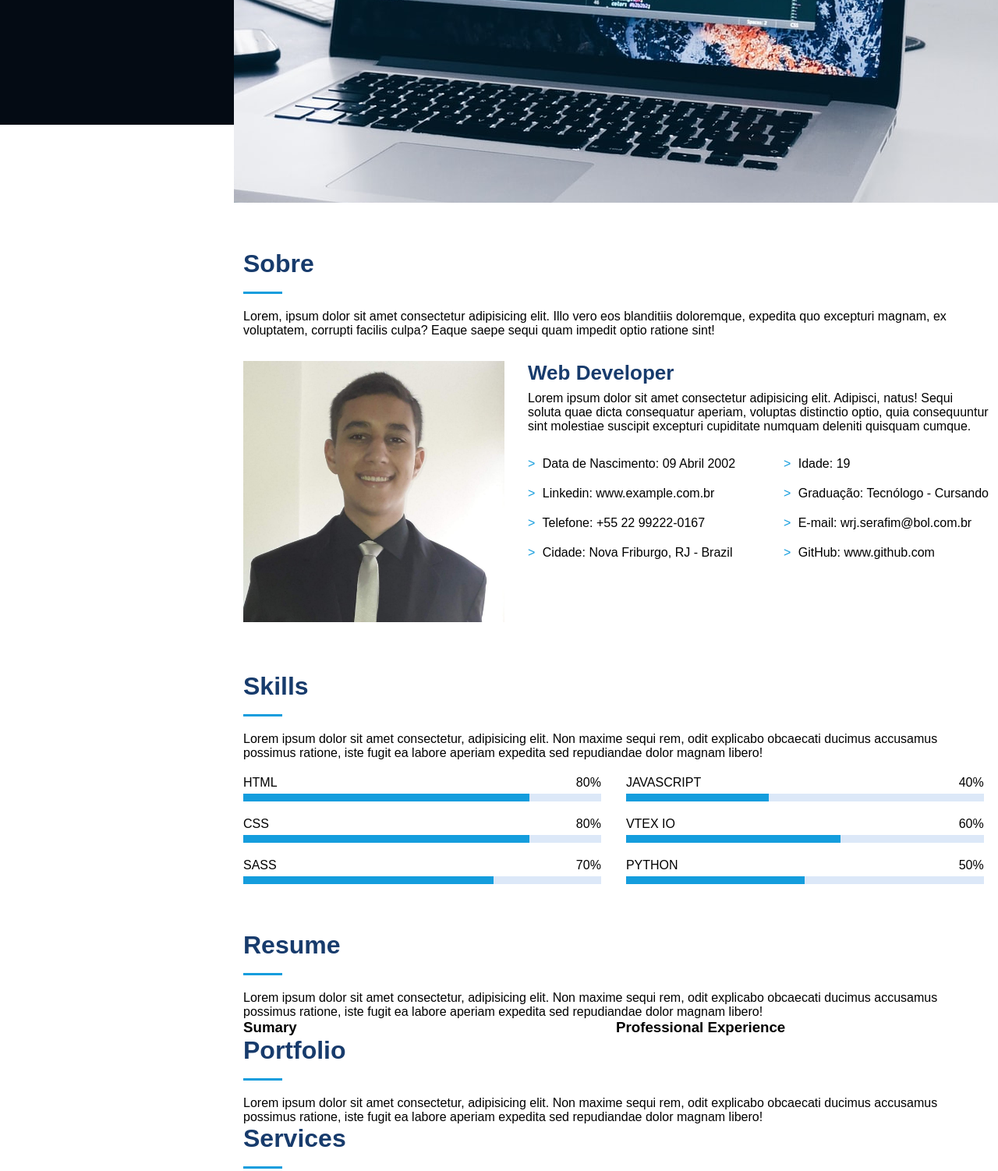
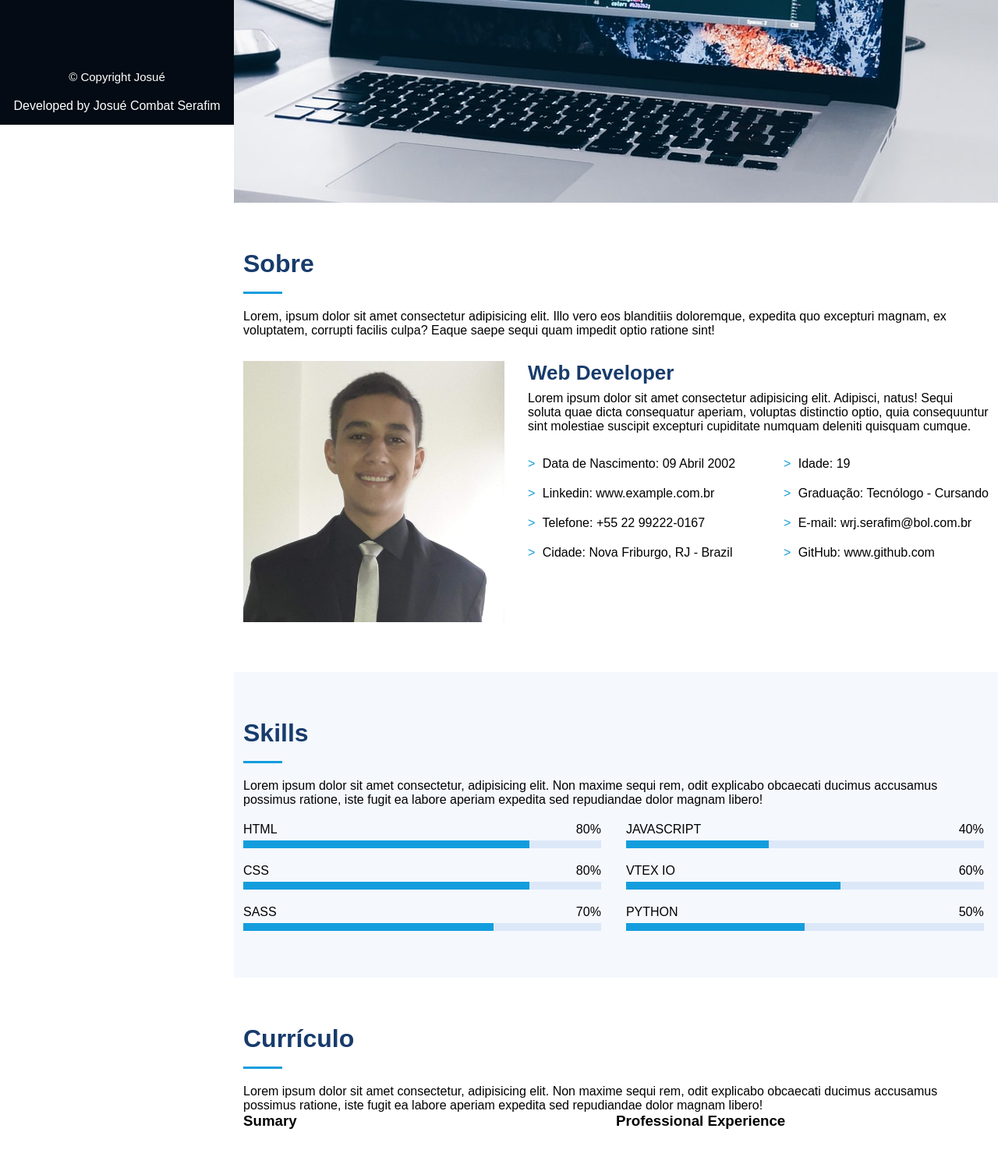
Before and after one commit to JosueCombatSerafim/Biography, a plain HTML site: page index.html in a window 1280 px wide. Shown: the part 640-2142 px from the top of the page at 78% size. Drawn offline with nearby package versions, Linux system fonts and the light colour scheme.

Commit message:
feat: add anchor menu and footer

```diff
--- a/css/style.scss
+++ b/css/style.scss
@@ -13,7 +13,7 @@ body {
   position: fixed;
   top: 0;
   left: 0;
-  bottom: 0;
+  bottom: 10%;
   width: 270px;
   transition: all ease-in-out 0.5s;
   z-index: 9997;
@@ -122,7 +122,10 @@ body {
 
 #main {
   margin-left: 300px;
-  padding: 60px 12px;
+
+  .sections {
+    padding: 60px 12px;
+  }
 
   #about {
     &_content {
@@ -168,7 +171,7 @@ body {
   }
 
   #skills {
-    padding: 60px 0;
+    background: #f5f8fd;
 
     &_level {
       display: flex;
@@ -239,3 +242,36 @@ body {
     }
   }
 }
+
+#footer {
+  position: fixed;
+  top: 90%;
+  left: 0;
+  bottom: 0;
+  width: 270px;
+  transition: all ease-in-out 0.5s;
+  z-index: 9997;
+  transition: all 0.5s;
+  padding: 0 15px;
+  background: #040b14;
+  overflow-y: auto;
+
+  color: #fff;
+
+  display: flex;
+  flex-direction: column;
+  align-items: center;
+  gap: 20px;
+  justify-content: flex-end;
+  padding-bottom: 15px;
+
+  &_copyright {
+    font-size: 15px;
+    font-weight: normal;
+  }
+
+  &_depeloped {
+    font-size: 15px;
+    font-weight: normal;
+  }
+}
--- a/index.html
+++ b/index.html
@@ -5,6 +5,8 @@
     <meta http-equiv="X-UA-Compatible" content="IE=edge">
     <meta name="viewport" content="width=device-width, initial-scale=1.0">
     <link rel="stylesheet" href="css/style.css">
+    <script src="https://ajax.googleapis.com/ajax/libs/jquery/2.1.0/jquery.min.js"></script>
+
     <title>Byoghraphy</title>
 </head>
 <body>
@@ -35,7 +37,7 @@
                     <a href="#skills_top--title" class="navbar_list--link">Skills</a>
                 </li>
                 <li>
-                    <a href="#resume_top--title" class="navbar_list--link">Resume</a>
+                    <a href="#resume_top--title" class="navbar_list--link">Currículo</a>
                 </li>
                 <li>
                     <a href="#portfolio_top--title" class="navbar_list--link">Portifólio</a>
@@ -68,7 +70,7 @@
 
         <!-- ABOUT -->
 
-        <section id="about">
+        <section id="about" class="sections">
             <div id="about_top">
                 <h2 id="about_top--title" class="title" name="sobre">Sobre</h2>
                 <p id="about_top--paragraph">Lorem, ipsum dolor sit amet consectetur adipisicing elit. Illo vero eos blanditiis doloremque, expedita quo excepturi magnam, ex voluptatem, corrupti facilis culpa? Eaque saepe sequi quam impedit optio ratione sint!</p>
@@ -110,7 +112,7 @@
 
         <!-- SKILLS -->
 
-        <section id="skills">
+        <section id="skills" class="sections">
             <div id="skills_top">
                 <h2 id="skills_top--title" class="title" name="skills">Skills</h2>
                 <p>Lorem ipsum dolor sit amet consectetur, adipisicing elit. Non maxime sequi rem, odit explicabo obcaecati ducimus accusamus possimus ratione, iste fugit ea labore aperiam expedita sed repudiandae dolor magnam libero!</p>
@@ -199,9 +201,9 @@
 
         <!-- RESUME -->
 
-        <section id="resume">
+        <section id="resume" class="sections">
             <div id="resume_top">
-                <h2 id="resume_top--title" class="title" name="resume">Resume</h2>
+                <h2 id="resume_top--title" class="title" name="resume">Currículo</h2>
                 <p>Lorem ipsum dolor sit amet consectetur, adipisicing elit. Non maxime sequi rem, odit explicabo obcaecati ducimus accusamus possimus ratione, iste fugit ea labore aperiam expedita sed repudiandae dolor magnam libero!</p>
             </div>
 
@@ -220,7 +222,7 @@
 
         <!-- PORTFOILIO -->
 
-        <section id="portfolio">
+        <section id="portfolio" class="sections">
             <div id="portfolio_top">
                 <h2 id="portfolio_top--title" class="title" name="portifolio">Portfolio</h2>
                 <p>Lorem ipsum dolor sit amet consectetur, adipisicing elit. Non maxime sequi rem, odit explicabo obcaecati ducimus accusamus possimus ratione, iste fugit ea labore aperiam expedita sed repudiandae dolor magnam libero!</p>
@@ -229,23 +231,32 @@
 
         <!-- SERVICES -->
 
-        <section id="services">
+        <section id="services" class="sections">
             <div id="services_top">
-                <h2 id="services_top--title" class="title" name="servicos">Services</h2>
+                <h2 id="services_top--title" class="title" name="servicos">Serviços</h2>
                 <p>Lorem ipsum dolor sit amet consectetur, adipisicing elit. Non maxime sequi rem, odit explicabo obcaecati ducimus accusamus possimus ratione, iste fugit ea labore aperiam expedita sed repudiandae dolor magnam libero!</p>
             </div>
         </section>
 
         <!-- CONTACTO -->
 
-        <section id="contacto">
+        <section id="contacto" class="sections">
             <div id="contacto_top">
-                <h2 id="contacto_top--title" class="title" name="contato">Contacto</h2>
+                <h2 id="contacto_top--title" class="title" name="contato">Contato</h2>
                 <p>Lorem ipsum dolor sit amet consectetur, adipisicing elit. Non maxime sequi rem, odit explicabo obcaecati ducimus accusamus possimus ratione, iste fugit ea labore aperiam expedita sed repudiandae dolor magnam libero!</p>
             </div>
         </section>
     </main>
 
+    <footer id="footer">
+        <div id="footer_copyright">
+            &copy Copyright Josué
+        </div>
+        <div id="footer_developed">
+            Developed by Josué Combat Serafim
+        </div>
+    </footer>
+
     <script src="js/index.js"></script>
 </body>
 </html>
--- a/js/index.js
+++ b/js/index.js
@@ -0,0 +1,10 @@
+var $doc = $("html, body");
+$(".navbar_list--link").click(function () {
+  $doc.animate(
+    {
+      scrollTop: $($.attr(this, "href")).offset().top,
+    },
+    500
+  );
+  return false;
+});
```
Also changed, not shown: css/style.css, 1 other file.
